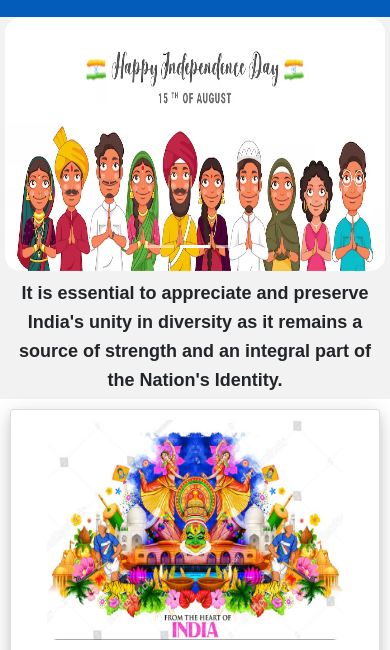
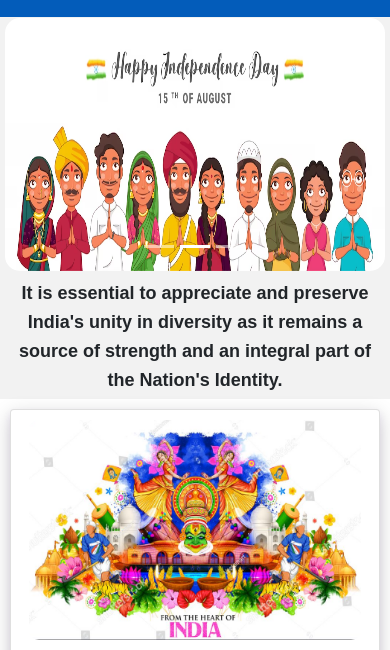
Before and after one commit to KetanHegde/CloudThat-Ketan-Hegde, a plain HTML site: page index.html in a window 390 px wide. Shown: the part 167-817 px from the top of the page. Drawn offline with nearby package versions, Linux system fonts and the light colour scheme; a web font is replaced by a local one.

Commit message:
Update index.html

```diff
--- a/index.html
+++ b/index.html
@@ -146,6 +146,9 @@
             {
                 padding: 2px 10px;
             }
+            div.flex-c img {
+                width: 95%;
+            }
         }
     </style>
 </head>
```
